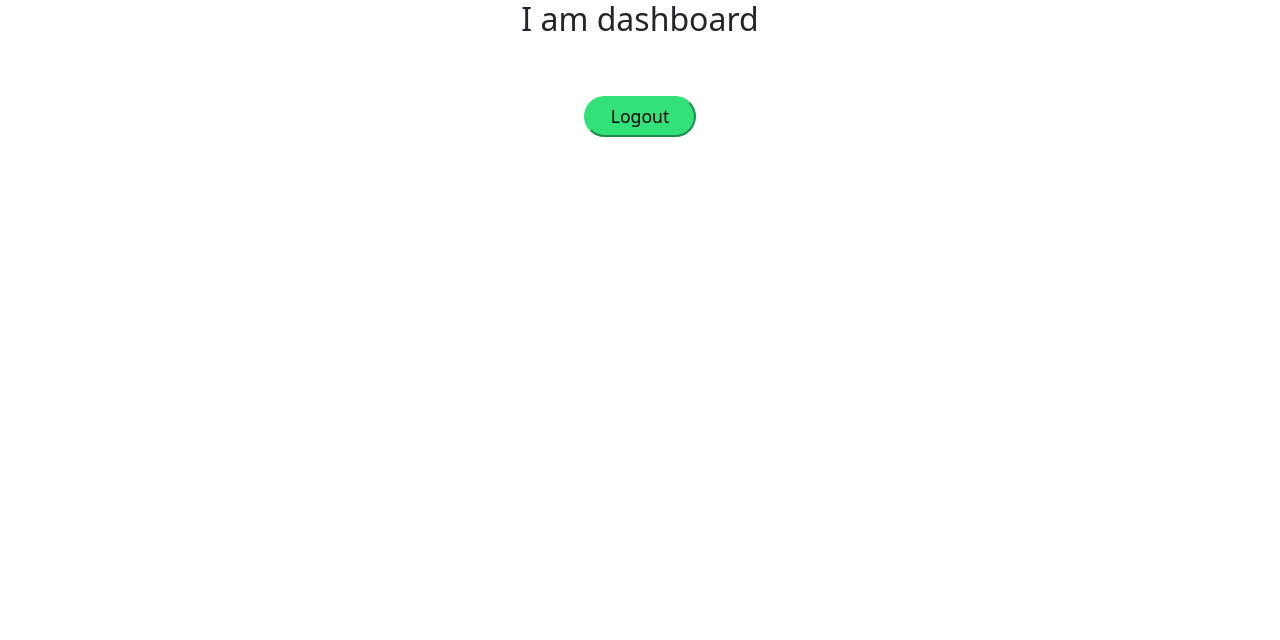
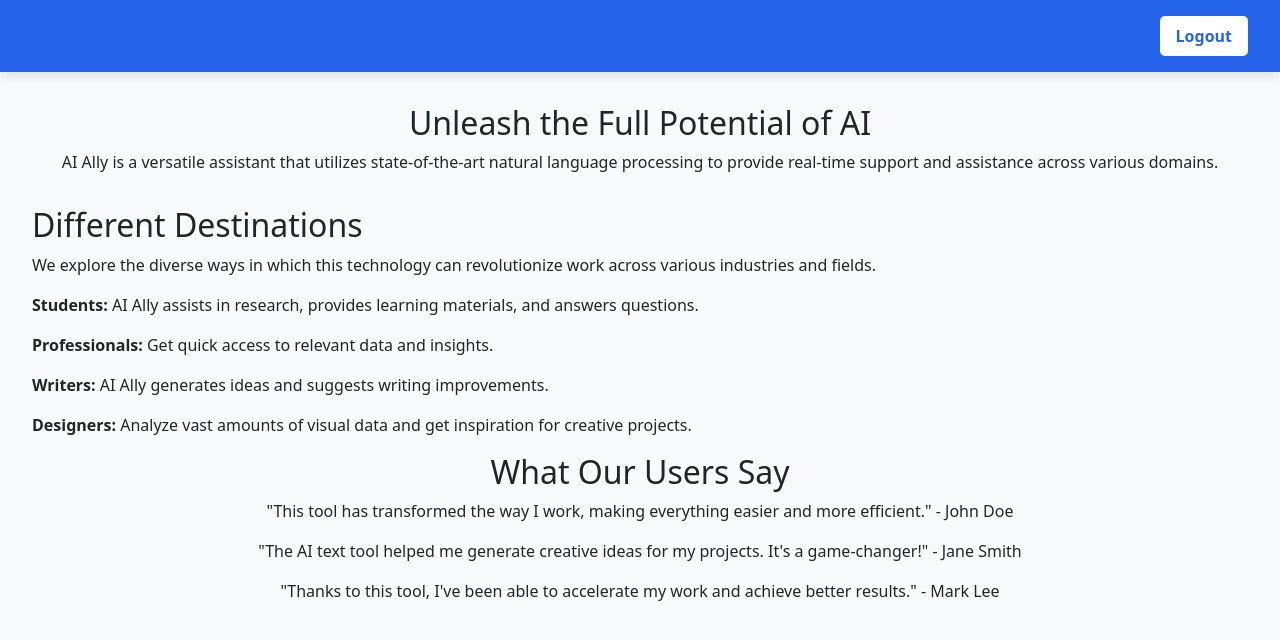
Before and after one commit to De-Inci/frontend, a Next.js app in the folder projectu/: page /dashboard in a window 1280 px wide. Shown: the top 640 px of the page. Built offline with nearby package versions, Linux system fonts and the light colour scheme; no server answers.

Commit message:
fixed in user details

```diff
--- a/projectu/src/app/dashboard/dashboard.css
+++ b/projectu/src/app/dashboard/dashboard.css
@@ -1,14 +1,90 @@
+/* Overall dashboard layout */
+.dashboard-wrapper {
+  display: flex;
+  flex-direction: column;
+  min-height: 100vh;
+  background-color: #f9fafb;
+}
+
+.dashboard-header {
+  display: flex;
+  justify-content: flex-end;
+  padding: 1rem 2rem;
+  background-color: #2563eb;
+  color: white;
+  box-shadow: 0 4px 10px rgba(0, 0, 0, 0.1);
+}
+
+.user-info {
+  display: flex;
+  align-items: center;
+  gap: 1.5rem;
+  font-size: 1rem;
+}
 
 .logout-btn {
-    background-color: #32e178;
-    border-color: #32e178;
-    padding: 5px 25px;
-    font-size: 1.1rem;
-    border-radius: 25px;
-    margin-top: 50px;
-  }
+  padding: 0.5rem 1rem;
+  background-color: white;
+  border: none;
+  border-radius: 5px;
+  font-weight: 600;
+  color: #2563eb;
+  cursor: pointer;
+  transition: background-color 0.3s ease;
+}
 
 .logout-btn:hover {
-    background-color: #2bc168;
-    border-color: #2bc168;
-  }
+  background-color: #e0e7ff;
+  color: #1d4ed8;
+}
+
+.dashboard-content {
+  padding: 2rem;
+}
+
+/* Sections */
+.intro-section {
+  text-align: center;
+  margin-bottom: 2rem;
+}
+
+.stats-section {
+  display: flex;
+  justify-content: space-around;
+  margin-bottom: 2rem;
+}
+
+.stats h3 {
+  font-size: 2rem;
+  color: #2563eb;
+}
+
+.applications-section ul {
+  list-style: none;
+  padding-left: 0;
+}
+
+.applications-section ul li {
+  margin-bottom: 1rem;
+}
+
+.testimonials-section {
+  text-align: center;
+  margin-bottom: 2rem;
+}
+
+.subscription-table {
+  width: 100%;
+  border-collapse: collapse;
+  margin-bottom: 2rem;
+}
+
+.subscription-table th, .subscription-table td {
+  padding: 1rem;
+  border: 1px solid #e5e7eb;
+  text-align: center;
+}
+
+.download-section {
+  text-align: center;
+}
--- a/projectu/src/app/dashboard/page.js
+++ b/projectu/src/app/dashboard/page.js
@@ -15,9 +15,46 @@ export default function Dashboard() {
     };
 
     return (
-        <>
-            <center><h2>I am dashboard</h2>
-            <button className="logout-btn" onClick={handleLogout}>Logout</button></center>
-        </>
+        <div className="dashboard-wrapper">
+            <header className="dashboard-header">
+                <div className="user-info">
+                    {user.current ? (
+                        <>
+                            <span className="navbar-email">{user.current.email}</span>
+                        </>
+                    ) : ( ""
+                    )}
+                    <button className="logout-btn" onClick={handleLogout}>Logout</button>
+                </div>
+            </header>
+            <main className="dashboard-content">
+                <section className="intro-section">
+                    <h2>Unleash the Full Potential of AI</h2>
+                    <p>
+                        AI Ally is a versatile assistant that utilizes state-of-the-art natural language processing to provide real-time support and assistance across various domains.
+                    </p>
+                </section>
+
+                <section className="applications-section">
+                    <h2>Different Destinations</h2>
+                    <p>
+                        We explore the diverse ways in which this technology can revolutionize work across various industries and fields.
+                    </p>
+                    <ul className="applications-list">
+                        <li><strong>Students:</strong> AI Ally assists in research, provides learning materials, and answers questions.</li>
+                        <li><strong>Professionals:</strong> Get quick access to relevant data and insights.</li>
+                        <li><strong>Writers:</strong> AI Ally generates ideas and suggests writing improvements.</li>
+                        <li><strong>Designers:</strong> Analyze vast amounts of visual data and get inspiration for creative projects.</li>
+                    </ul>
+                </section>
+
+                <section className="testimonials-section">
+                    <h2>What Our Users Say</h2>
+                    <p>"This tool has transformed the way I work, making everything easier and more efficient." - John Doe</p>
+                    <p>"The AI text tool helped me generate creative ideas for my projects. It's a game-changer!" - Jane Smith</p>
+                    <p>"Thanks to this tool, I've been able to accelerate my work and achieve better results." - Mark Lee</p>
+                </section>
+            </main>
+        </div>
     );
 }
```
